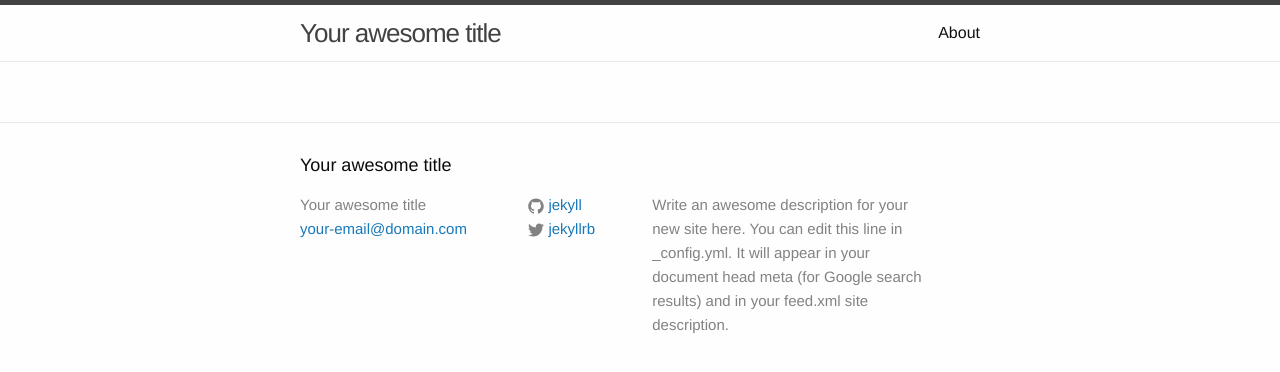
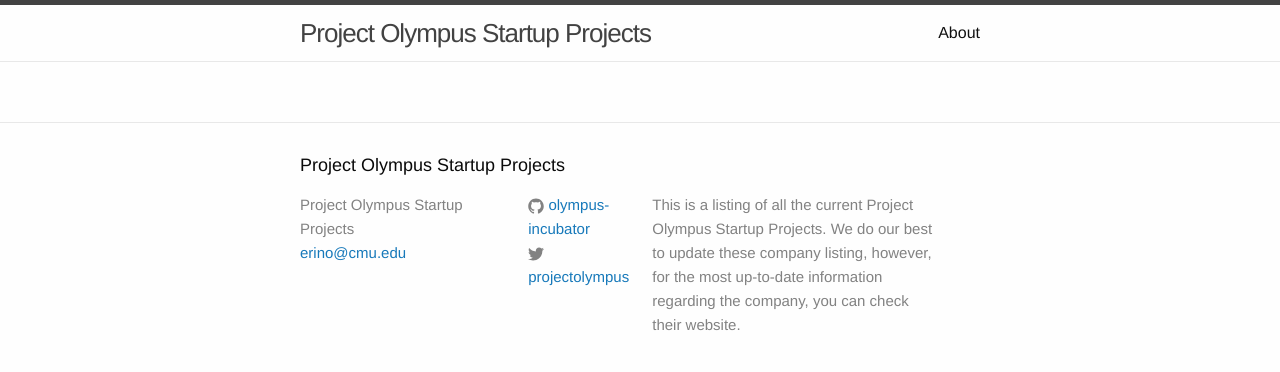
Before and after one commit to OlympusIncubator/StartupProjectTeams, a Jekyll site: the page built from index.html, in a window 1280 px wide. Shown: the top 372 px of the page. Built offline with Jekyll 4.4.1, drawn with Linux system fonts in a browser that asks for light colours.

Commit message:
added .gitignore

```diff
--- a/_config.yml
+++ b/_config.yml
@@ -6,16 +6,14 @@
 # 'jekyll serve'. If you change this file, please restart the server process.
 
 # Site settings
-title: Your awesome title
-email: your-email@domain.com
+title: Project Olympus Startup Projects
+email: erino@cmu.edu
 description: > # this means to ignore newlines until "baseurl:"
-  Write an awesome description for your new site here. You can edit this
-  line in _config.yml. It will appear in your document head meta (for
-  Google search results) and in your feed.xml site description.
+  This is a listing of all the current Project Olympus Startup Projects. We do our best to update these company listing, however, for the most up-to-date information regarding the company, you can check their website.
 baseurl: "" # the subpath of your site, e.g. /blog
-url: "http://yourdomain.com" # the base hostname & protocol for your site
-twitter_username: jekyllrb
-github_username:  jekyll
+url: "http://olympus-incubator.github.io" # the base hostname & protocol for your site
+twitter_username: projectolympus
+github_username:  olympus-incubator
 
 # Build settings
 markdown: kramdown
--- a/index.html
+++ b/index.html
@@ -4,7 +4,7 @@
     {% assign project_order = site.projects | sort: 'date' | reverse %}
     {% for project in project_order %}
     <div class="small-12 medium-4 large-3 columns thumbnail-tile">
-        <a class="post-link" href="{{ project.url | prepend: site.baseurl }}">
+        <a class="post-link" href="{{ project.website | prepend: site.baseurl }}">
             <div>
             <img class="thumbnail-image" src="img/thumbnails/{{ project.thumbnail }}">
             </div>
```
Also changed, not shown: 6 other files.
